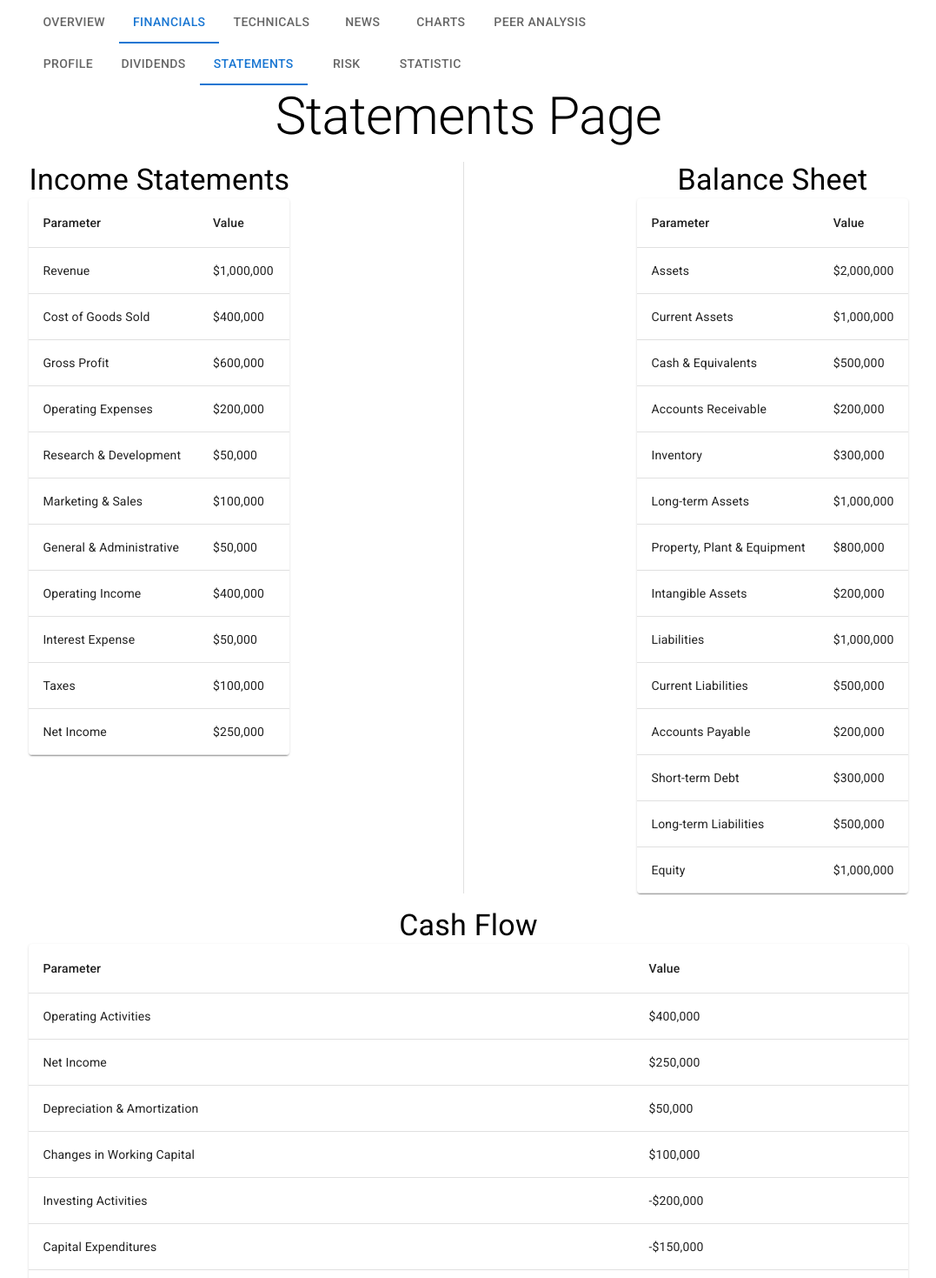
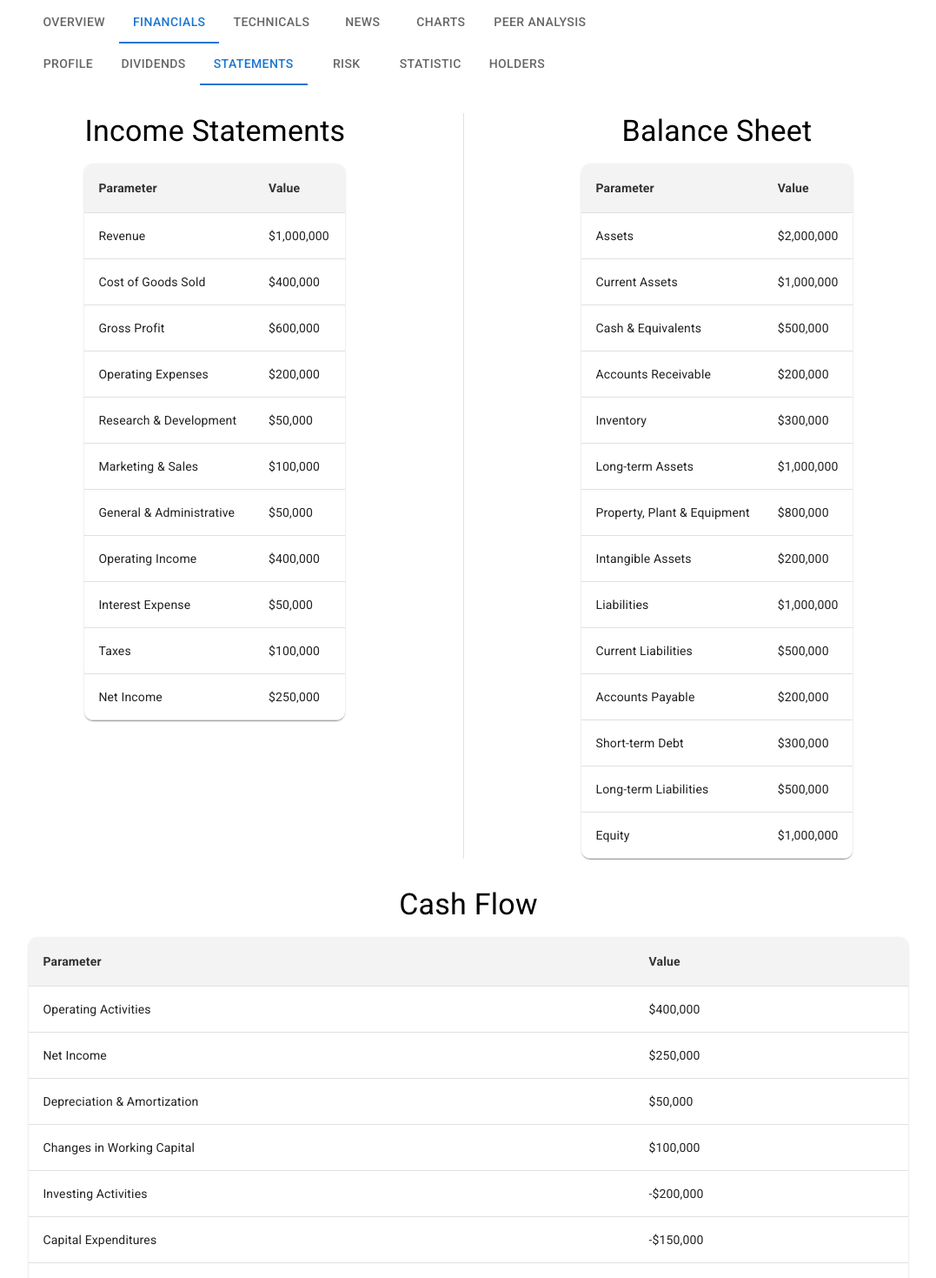
Before and after one commit to semihgencten/FinantialKit-Frontend, a React (Vite) app: page /equities/financials/statements in a window 1280 px wide. Shown: the part 420-1889 px from the top of the page at 87% size, without its empty margins (101-1178 px from the left). Built offline with nearby package versions, Linux system fonts and the light colour scheme.

Commit message:
Changed design of subpages

```diff
--- a/src/pages/EquitiesFinancialsPage/index.jsx
+++ b/src/pages/EquitiesFinancialsPage/index.jsx
@@ -44,6 +44,9 @@ const FinancialsTabsLayout = ({ children }) => {
             case 'five':
                 navigate('/equities/financials/statistics');
                 break;
+            case 'six':
+                navigate('/equities/financials/holders');
+                break;
             default:
 
                 break;
@@ -63,6 +66,7 @@ const FinancialsTabsLayout = ({ children }) => {
                 <Tab value="three" label="Statements" />
                 <Tab value="four" label="Risk" />
                 <Tab value="five" label="Statistic" />
+                <Tab value="six" label="Holders" />
             </Tabs>
             {children}
         </div>
@@ -80,6 +84,8 @@ const getTabValueFromPath = (path) => {
             return 'four';
         case '/equities/financials/statistics':
             return 'five';
+        case '/equities/financials/holders':
+            return 'six';
         default:
             return 'one';
     }
--- a/src/pages/FinancialsPage/DividensSubpage/index.jsx
+++ b/src/pages/FinancialsPage/DividensSubpage/index.jsx
@@ -1,7 +1,7 @@
 import React from 'react';
 import TabsLayout1 from '@/pages/FinancialsPage/EquitiesPage';
 import FinancialsTabsLayout from '@/pages/EquitiesFinancialsPage';
-import { Box, Typography, Table, TableBody, TableCell, TableContainer, TableHead, TableRow, Paper } from '@mui/material';
+import { Box, Typography, Table, TableBody, TableCell, TableContainer, TableHead, TableRow, Paper, Divider } from '@mui/material';
 
 const DividendsSubpage = () => {
   // Example dividend data
@@ -18,23 +18,24 @@ const DividendsSubpage = () => {
   return (
     <TabsLayout1>
       <FinancialsTabsLayout>
-      <Box sx={{ textAlign: "center" }}>
-        <Typography variant="h2">Dividends Page</Typography>
+        <Box sx={{ textAlign: "center", pt: 4 }}>
+          <Typography variant="h3" sx={{ mb: 2 }}>Dividends</Typography>
+          <Divider sx={{ my: 2 }} />
 
-        {/* Displaying dividend information in a table */}
-        <TableContainer component={Paper}>
-          <Table>
-            <TableHead>
+          {/* Displaying dividend information in a styled table */}
+          <TableContainer component={Paper} sx={{ borderRadius: '10px' }}>
+            <Table sx={{ minWidth: 400 }}>
+              <TableHead sx={{ backgroundColor: '#f3f3f3' }}>
                 <TableRow>
-                <TableCell>Parameter</TableCell>
-                <TableCell>Value</TableCell>
+                  <TableCell sx={{ fontWeight: 'bold', fontSize: '1.1rem', color: '#333' }}>Parameter</TableCell>
+                  <TableCell sx={{ fontWeight: 'bold', fontSize: '1.1rem', color: '#333' }}>Value</TableCell>
                 </TableRow>
               </TableHead>
               <TableBody>
                 {dividendData.map((row) => (
                   <TableRow key={row.name}>
-                  <TableCell component="th" scope="row">{row.name}</TableCell>
-                  <TableCell>{row.value}</TableCell>
+                    <TableCell component="th" scope="row" sx={{ fontSize: '1rem', color: '#555' }}>{row.name}</TableCell>
+                    <TableCell sx={{ fontSize: '1rem', color: '#555' }}>{row.value}</TableCell>
                   </TableRow>
                 ))}
               </TableBody>
--- a/src/pages/FinancialsPage/ProfileSubpage/index.jsx
+++ b/src/pages/FinancialsPage/ProfileSubpage/index.jsx
@@ -18,14 +18,12 @@ const ProfileSubpage = () => {
     // Add more profile information as needed
   };
 
-
   return (
     <TabsLayout>
       <FinancialsTabsLayout>
         <Box sx={{ textAlign: "center" }}>
-        <Typography variant="h2">Stock Profile</Typography>
-        <Grid container spacing={3} justifyContent="center" mt={4}>
-
+          <Typography variant="h3" sx={{ mb: 2 }}>Company Profile</Typography>
+          <Grid container spacing={3} justifyContent="center">
             <Grid item xs={12}>
               <Paper elevation={3} sx={{ p: 2 }}>
                 <Typography variant="h4">About</Typography>
@@ -33,8 +31,6 @@ const ProfileSubpage = () => {
                 <Typography>{stockProfile.about}</Typography>
               </Paper>
             </Grid>
-
-
             <Grid item xs={12} md={6}>
               <Paper elevation={3} sx={{ p: 2 }}>
                 <Typography variant="h4">Key Executives</Typography>
@@ -48,8 +44,6 @@ const ProfileSubpage = () => {
                 ))}
               </Paper>
             </Grid>
-
-
             <Grid item xs={12} md={6}>
               <Paper elevation={3} sx={{ p: 2 }}>
                 <Typography variant="h4">Company Information</Typography>
@@ -62,7 +56,6 @@ const ProfileSubpage = () => {
           </Grid>
         </Box>
       </FinancialsTabsLayout>
-
     </TabsLayout>
   );
 };
--- a/src/pages/FinancialsPage/StatemensSubpage/index.jsx
+++ b/src/pages/FinancialsPage/StatemensSubpage/index.jsx
@@ -1,7 +1,7 @@
 import React from 'react';
 import TabsLayout1 from '@/pages/FinancialsPage/EquitiesPage';
 import FinancialsTabsLayout from '@/pages/EquitiesFinancialsPage';
-import { Box, Typography, Table, TableBody, TableCell, TableContainer, TableHead, TableRow, Paper, Divider } from '@mui/material';
+import { Box, Typography, Paper, Table, TableBody, TableCell, TableContainer, TableHead, TableRow, Divider } from '@mui/material';
 
 const StatementsSubpage = () => {
   // Example data for Income Statements
@@ -56,19 +56,17 @@ const StatementsSubpage = () => {
     <TabsLayout1>
       <FinancialsTabsLayout>
         <Box sx={{ textAlign: "center" }}>
-          <Typography variant="h2">Statements Page</Typography>
 
-
-          <Box display="flex" justifyContent="space-between" mt={2}>
+          <Box display="flex" justifyContent="space-between" mt={4} mx={8}>
 
             <Box>
-              <Typography variant="h4">Income Statements</Typography>
-              <TableContainer component={Paper}>
+              <Typography variant="h4" sx={{ mb: 2 }}>Income Statements</Typography>
+              <TableContainer component={Paper} sx={{ borderRadius: '10px' }}>
                 <Table>
-                  <TableHead>
+                  <TableHead sx={{ backgroundColor: '#f3f3f3' }}>
                     <TableRow>
-                      <TableCell>Parameter</TableCell>
-                      <TableCell>Value</TableCell>
+                      <TableCell sx={{ fontWeight: 'bold', color: '#333333' }}>Parameter</TableCell>
+                      <TableCell sx={{ fontWeight: 'bold', color: '#333333' }}>Value</TableCell>
                     </TableRow>
                   </TableHead>
                   <TableBody>
@@ -88,13 +86,13 @@ const StatementsSubpage = () => {
 
 
             <Box>
-              <Typography variant="h4">Balance Sheet</Typography>
-              <TableContainer component={Paper}>
+              <Typography variant="h4" sx={{ mb: 2 }}>Balance Sheet</Typography>
+              <TableContainer component={Paper} sx={{ borderRadius: '10px' }}>
                 <Table>
-                  <TableHead>
+                  <TableHead sx={{ backgroundColor: '#f3f3f3' }}>
                     <TableRow>
-                      <TableCell>Parameter</TableCell>
-                      <TableCell>Value</TableCell>
+                      <TableCell sx={{ fontWeight: 'bold', color: '#333333' }}>Parameter</TableCell>
+                      <TableCell sx={{ fontWeight: 'bold', color: '#333333' }}>Value</TableCell>
                     </TableRow>
                   </TableHead>
                   <TableBody>
@@ -111,14 +109,14 @@ const StatementsSubpage = () => {
           </Box>
 
 
-          <Box mt={2}>
-            <Typography variant="h4">Cash Flow</Typography>
-            <TableContainer component={Paper}>
+          <Box mt={4}>
+            <Typography variant="h4" sx={{ mb: 2 }}>Cash Flow</Typography>
+            <TableContainer component={Paper} sx={{ borderRadius: '10px' }}>
               <Table>
-                <TableHead>
+                <TableHead sx={{ backgroundColor: '#f3f3f3' }}>
                   <TableRow>
-                    <TableCell>Parameter</TableCell>
-                    <TableCell>Value</TableCell>
+                    <TableCell sx={{ fontWeight: 'bold', color: '#333333' }}>Parameter</TableCell>
+                    <TableCell sx={{ fontWeight: 'bold', color: '#333333' }}>Value</TableCell>
                   </TableRow>
                 </TableHead>
                 <TableBody>
```
Lines whose indentation alone changed are shown as unchanged.
